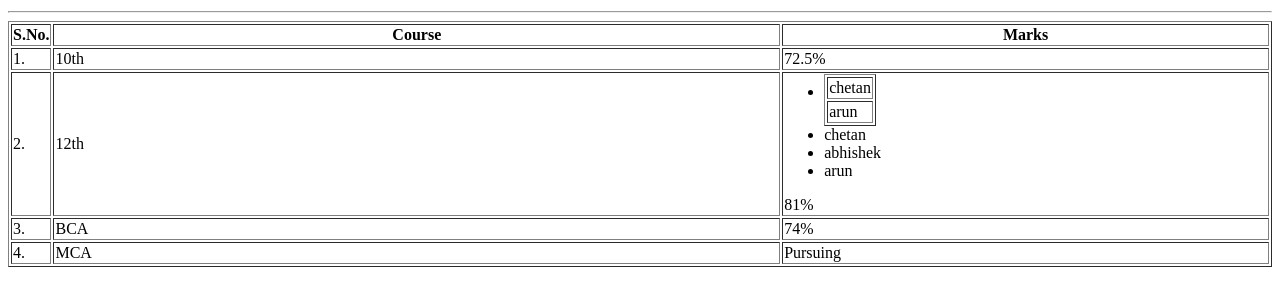
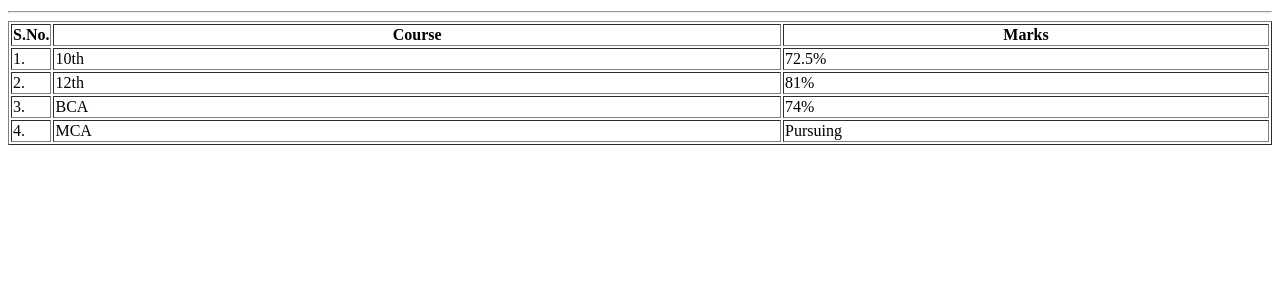
Before and after one commit to chetan-v/Apna-Jugaad, a plain HTML site: page TableTag.html in a window 1280 px wide. Shown: the part 118-424 px from the top of the page. Drawn offline with Linux system fonts and the light colour scheme.

Commit message:
fix smething in table.html

```diff
--- a/TableTag.html
+++ b/TableTag.html
@@ -27,14 +27,7 @@
                 <td>2.</td>
                 <td>12th</td>
                 <td>
-                    <ul>
-                        <li><table border="1" ><tr><td>chetan</td></tr>
-                        <tr><td>arun</td></tr></table></li>
-                        <li>chetan</li>
-                        <li>abhishek</li>
-                        <li>arun</li>
-
-                    </ul>81%</td>
+                    81%</td>
             </tr>
             <tr><td>3.</td>
             <td>BCA</td>
```
